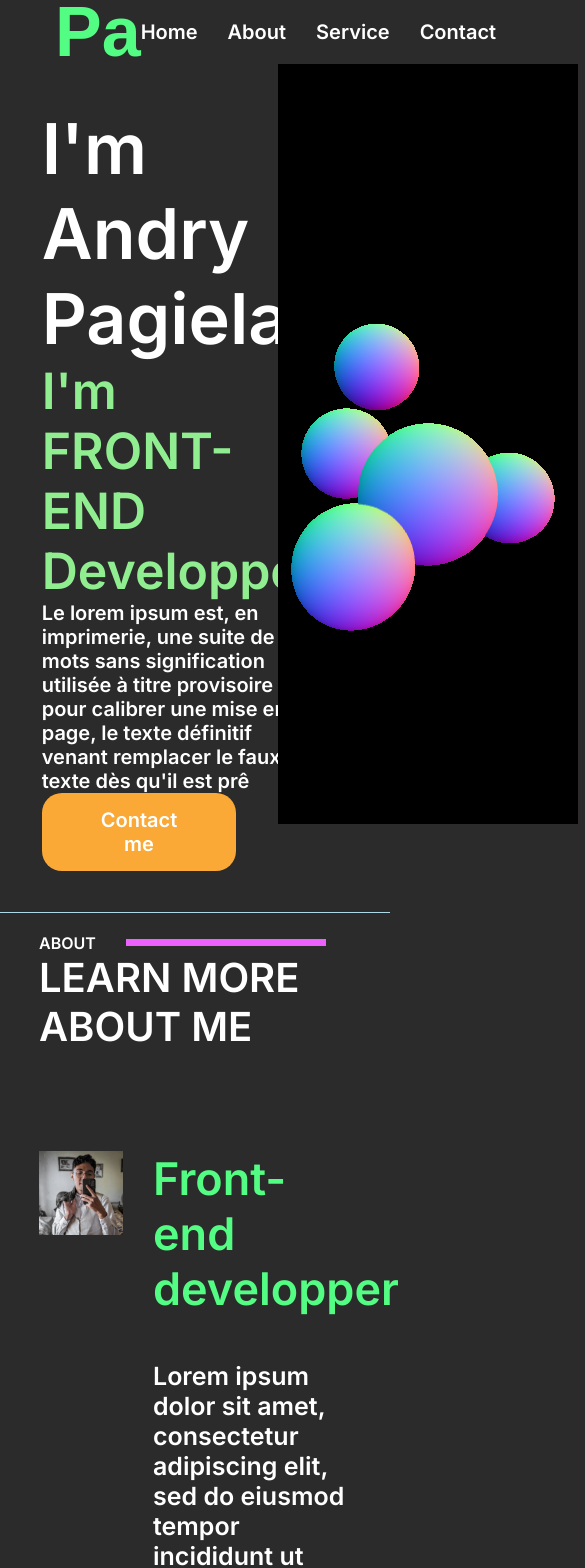
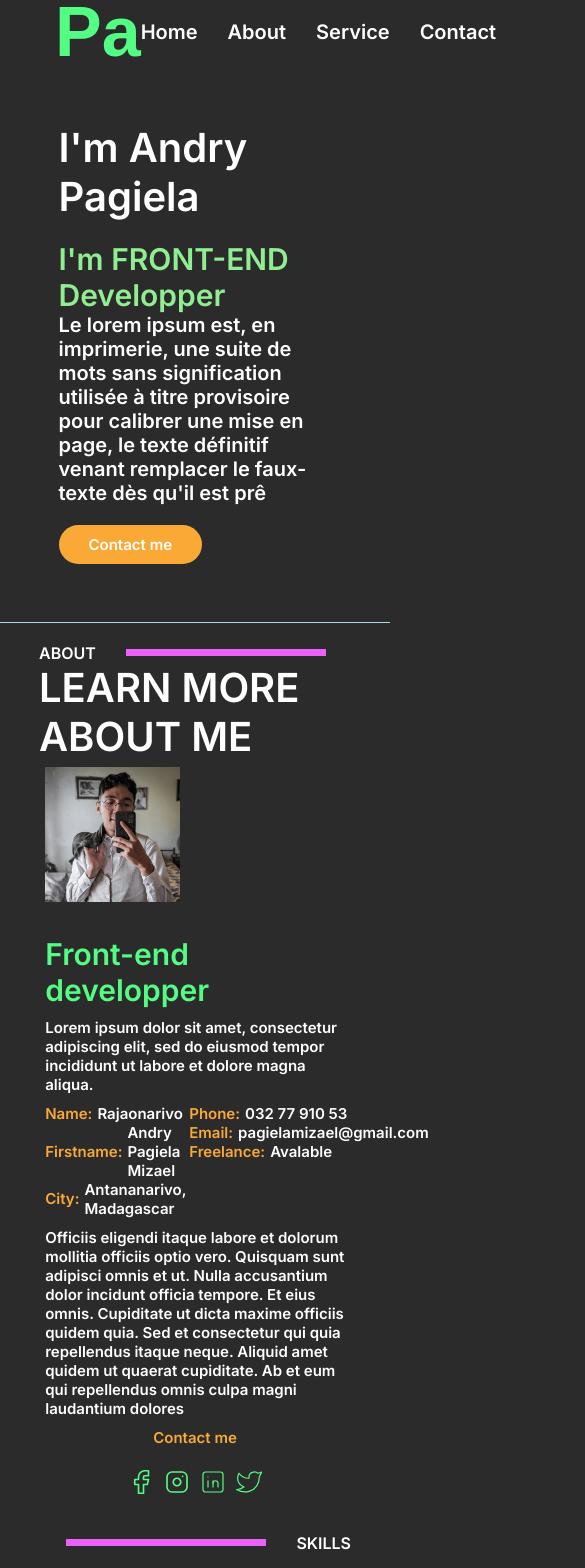
Before and after one commit to ptdrpg/portfoliov3, a React (Vite) app: page / in a window 390 px wide. Shown: the top 1568 px of the page, 585 px wide, since content can reach past the window. Built offline with nearby package versions, Linux system fonts and the light colour scheme; the HTML template or start-up script is replaced by a standard one; a web font is replaced by a local one.

Commit message:
commit 7

```diff
--- a/index.html
+++ b/index.html
@@ -4,6 +4,7 @@
     <meta charset="UTF-8" />
     <link rel="icon" type="image/svg+xml" href="/vite.svg" />
     <meta name="viewport" content="width=device-width, initial-scale=1.0" />
+    <link rel="stylesheet" href="./src/assets/responsive.css">
     <title>Andry Pagiela</title>
   </head>
   <body>
--- a/src/App.tsx
+++ b/src/App.tsx
@@ -5,6 +5,7 @@ import Nav from "./page/nav/Nav";
 import './assets/App.scss'
 import About from "./page/about/About";
 import Footer from "./page/footer/Footer";
+import './assets/responsive.css'
 
 function App() {
 	// const [view, setView] = useState(true);
--- a/src/assets/App.scss
+++ b/src/assets/App.scss
@@ -26,6 +26,10 @@ ul li a{
     padding: 5% 10%;
 }
 
+.textBox {
+    position: relative;
+}
+
 .headerAnimated{
     height: 90vh;
 }
@@ -46,6 +50,8 @@ ul li a{
     grid-template-columns: repeat(2, 1fr);
     border-bottom: solid 1px lightblue;
 }
+
+
 
 .flex{
     display: flex;
@@ -176,3 +182,59 @@ ul li a{
     align-items: end;
     justify-content: center;
 }
+
+@media(max-width:768px) {
+    .container{
+        background: none;
+    }
+    .header{
+        display: block;
+    }
+    .textBox{
+        position: relative;
+        background: none;
+    }
+    .headerAnimated{
+        display: none;
+    }
+    .aboutProfile {
+        padding: 2%;
+        grid-template-columns: repeat(2, 1fr);
+        z-index: 1;
+    }
+    .skillsBox{
+        padding: 0;
+    }
+    .aboutFlex{
+        gap: 10px;
+        p{
+            font-size: 15px;
+        }
+        span{
+            font-size: 15px;
+        }
+        label{
+            font-size: 15px;
+        }
+        .aboutTittle{
+            font-size: 30px;
+        }
+    }
+    .socialMedia{
+        svg{
+            width: 150px;
+        }
+    }
+    #skills {
+        padding-top: 10px;
+    }
+    .skillsgrid{
+        gap: 2%;
+        label{
+            font-size: 10px;
+        }
+    }
+    .serviceTittle{
+        font-size: 25px;
+    }
+}
--- a/src/component/layout/card/Card.scss
+++ b/src/component/layout/card/Card.scss
@@ -1,10 +1,13 @@
 .card{
     display: grid;
     grid-template-columns: repeat(2, 1fr);
+    img{
+        object-fit: cover;
+    }
 }
 
 .cardDescription{
-    padding: 100px;
+    height: 100vh;
     background-color: #53FC83;
     display: flex;
     flex-direction: column;
@@ -21,3 +24,20 @@
         color: #2B2B2B;
     }
 }
+
+@media (max-width:768px){
+    .card{
+        img{
+            object-fit: cover;
+        }
+    }
+    .cardDescription{
+        padding: 0;
+        .cardTittle{
+            font-size: 20px;
+        }
+        p{
+            font-size: 15px;
+        }
+    }
+}
--- a/src/component/layout/title/Title.tsx
+++ b/src/component/layout/title/Title.tsx
@@ -1,4 +1,3 @@
-import React from 'react'
 import Text from '../../text/Text'
 import style from './title.module.scss'
 
--- a/src/page/contact/Contact.tsx
+++ b/src/page/contact/Contact.tsx
@@ -18,7 +18,7 @@ function Contact({}: Props) {
                 <LittleCardVariant icone={<Phone />} label='PHONE' desc='032 77 910 53' />
                 <LittleCardVariant icone={<Mail />} label='EMAIL' desc='pagielamizael@gmail.com' />
             </div>
-            <div className="grid">
+            <div className="grmeid">
                 <div className="formGroup">
                     <label>Your name</label>
                     <Input placeholder='Your name' />
--- a/src/page/contact/contact.scss
+++ b/src/page/contact/contact.scss
@@ -9,7 +9,7 @@
 }
 
 .form-container{
-    padding: 0px 200px;
+    padding: 0px 10%;
 }
 
 .variant{
@@ -32,3 +32,14 @@
 .contactTittle{
     color: #FAA937;
 }
+
+@media (max-width: 768px){
+    .contact-information{
+        display: flex;
+        flex-direction: column;
+        gap: 10px;
+    }
+    .variant{
+        padding: 5px;
+    }
+}
--- a/src/page/footer/footer.scss
+++ b/src/page/footer/footer.scss
@@ -24,3 +24,17 @@ footer{
 svg{
     background: none;
 }
+
+@media(max-width:768px){
+    .footerInitial{
+        font-size: 30px;
+    }
+    .footerDescription{
+        font-size: 15px;
+    }
+    footer{
+        svg{
+            width: 150px;
+        }
+    }
+}
--- a/src/page/home/home.scss
+++ b/src/page/home/home.scss
@@ -5,11 +5,6 @@
     justify-content: center;
     padding: 15%;
     gap: 5%;
-    h1{
-        font-size: 70px;
-        font-weight: 600;
-        color: white;
-    }
     h2{
         font-size: 50px;
         font-weight: 500;
@@ -20,3 +15,24 @@
         font-size: 20px;
     }
 }
+h1{
+    font-size: 70px;
+    font-weight: 600;
+    color: white;
+}
+
+
+@media(max-width:768px){
+    h1{
+        font-size: 40px;
+    }
+    .textBox{
+        gap: 20px;
+        h2{
+            font-size: 30px;
+        }
+        p{
+            font-size: 20px;
+        }
+    }
+}
--- a/src/page/service/serrvice.scss
+++ b/src/page/service/serrvice.scss
@@ -60,3 +60,11 @@ SwiperSlide{
 .contactWrappBox{
     padding: 2% 0;
 }
+
+@media(max-width: 768px){
+    .serviceButton{
+        font-size: 15px;
+        padding: 10px 30px;
+
+    }
+}
```
Also changed, not shown: src/assets/responsive.css (added), src/component/layout/title/title.module.scss (line endings or trailing spaces).
